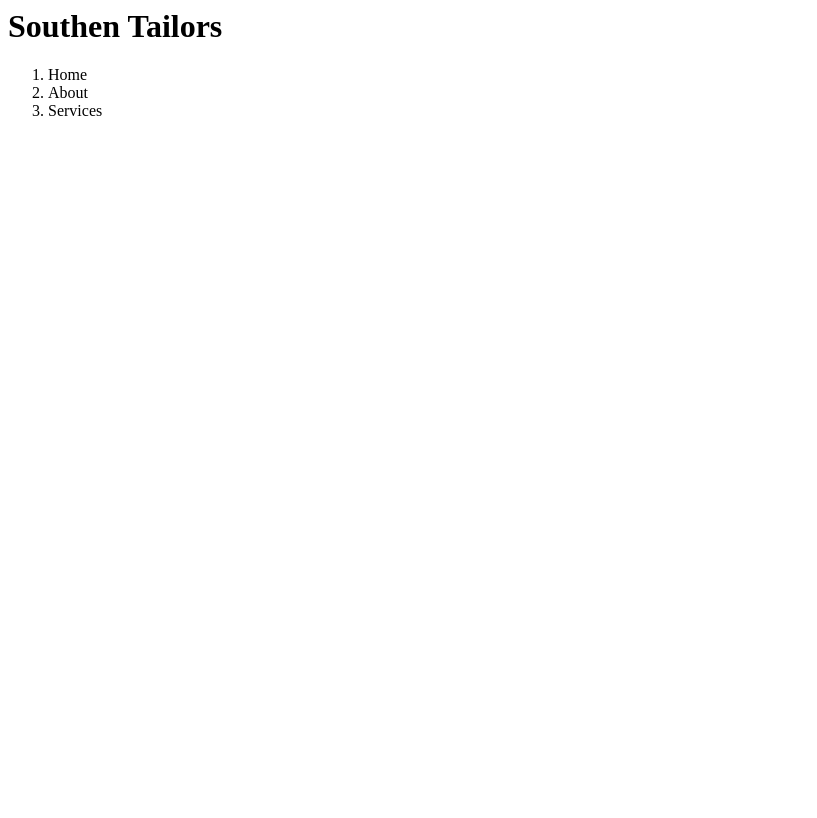
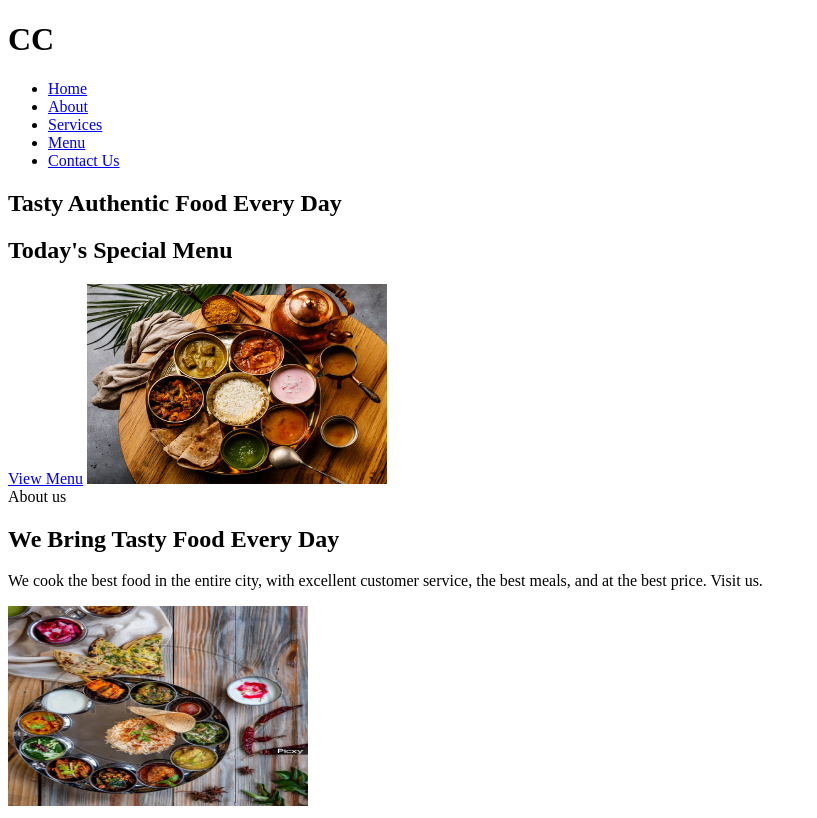
Before and after one commit to Southen16/project, a plain HTML site: page index.html in a window 1280 px wide. Shown: the whole page, without its empty margins (0-817 px from the left). Drawn offline with Linux system fonts and the light colour scheme.

Commit message:
index updated

```diff
--- a/index.html
+++ b/index.html
@@ -1,14 +1,40 @@
-<!DOCTYPE >
+<!DOCTYPE html>
 <html>
   <head>
-    <title>my first web page</title>
+    <title>Chennai Chetinadu</title>
   </head>
   <body>
-    <h1>Southen Tailors</h1>
-    <ol>
-      <li>Home</li>
-      <li>About</li>
-      <li>Services</li>
-    </ol>
+    <h1>CC</h1>
+
+    <ul>
+      <li><a href="#home">Home</a></li>
+      <li><a href="#about">About</a></li>
+      <li><a href="#services">Services</a></li>
+      <li><a href="#menu">Menu</a></li>
+      <li><a href="#contactUs">Contact Us</a></li>
+    </ul>
+
+    <!-- Home -->
+    <section>
+      <h1>Tasty Authentic Food Every Day</h1>
+      <h2>Today's Special Menu</h2>
+      <a href="#" type="button">View Menu</a>
+      <img src="thaali.jpeg" height="200" width="300" alt="image of thaali" />
+    </section>
+
+    <!-- About-->
+    <section>
+      <div>
+        <span class="section-subtitle about__initial">About us</span>
+        <h1>We Bring Tasty Food Every Day</h1>
+        <p>
+          We cook the best food in the entire city, with excellent customer
+          service, the best meals, and at the best price. Visit us.
+        </p>
+        <div>
+          <img src="aboutus.jpeg" height="200" width="300" alt="image of thaali" />
+        </div>
+      </div>
+    </section>
   </body>
 </html>
```
Also changed, not shown: aboutus.jpeg (added), thaali.jpeg (added), 1 other file.
